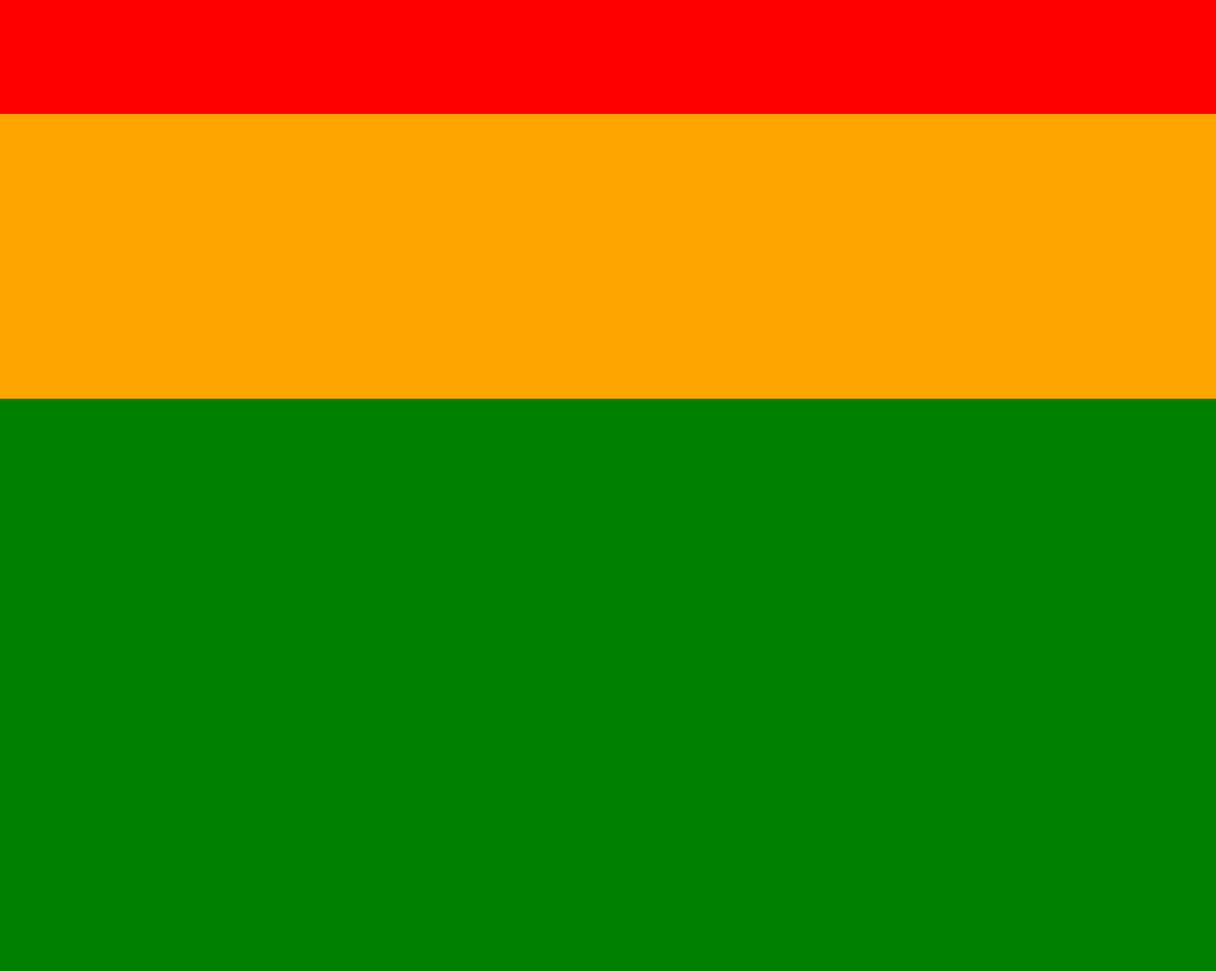
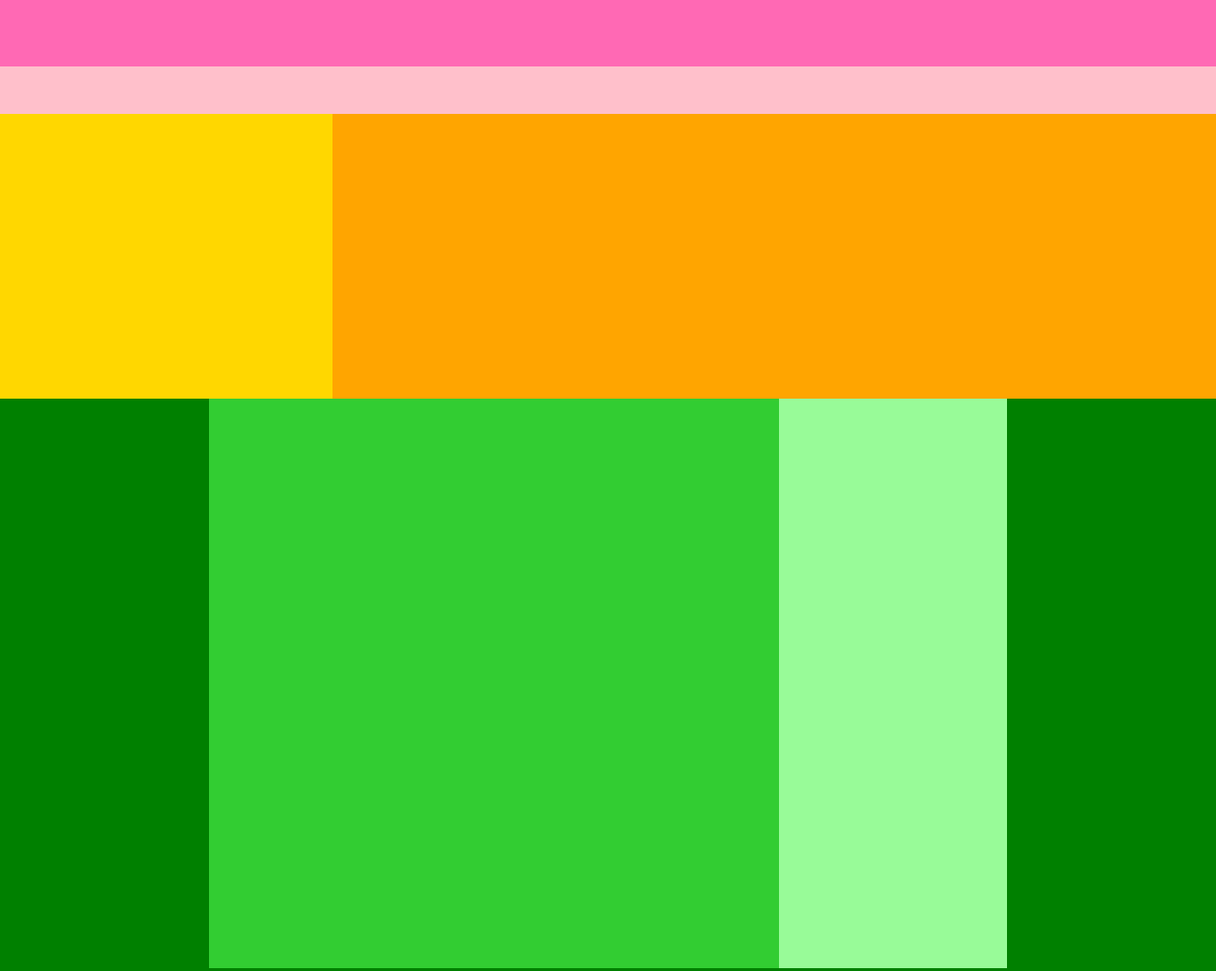
Before and after one commit to Teru-1030/review, a plain HTML site: page index.html in a window 1280 px wide. Shown: the top 1023 px of the page at 95% size. Drawn offline with Linux system fonts and the light colour scheme.

Commit message:
[完成]フレーム

```diff
--- a/index.html
+++ b/index.html
@@ -8,9 +8,16 @@
 
   <body>
     <header>
+      <div class="header-top"></div>
+      <div class="header-bottom"></div>
     </header>
-    <div class="main-visual"></div>
-    <main></main>
+    <div class="main-visual">
+      <div class="main-visual-content"></div>
+    </div>
+    <main>
+      <div class="blog"></div>
+      <div class="sidebar"></div>
+    </main>
     <footer></footer>
   </body>
 </html>
--- a/style2.css
+++ b/style2.css
@@ -11,16 +11,49 @@ header{
   background-color: red;
 }
 
+.header-top{
+  width: 100%;
+  height: 70px;
+  background-color: hotpink;
+}
+
+.header-bottom{
+  width: 100%;
+  height: 50px;
+  background-color: pink;
+}
+
 .main-visual{
   width: 100%;
   height: 300px;
   background-color: orange;
 }
 
+.main-visual-content{
+  width: 350px;
+  height: 300px;
+  background-color: gold;
+}
+
 main{
   width: 100%;
   height: 1400px;
   background-color: green;
+  display: flex;
+  justify-content: center;
+  margin: 0 auto;
+}
+
+.blog{
+  width: 600px;
+  height: 600px;
+  background-color: limegreen;
+}
+
+.sidebar{
+  width: 240px;
+  height: 600px;
+  background-color: palegreen;
 }
 
 footer{
```
